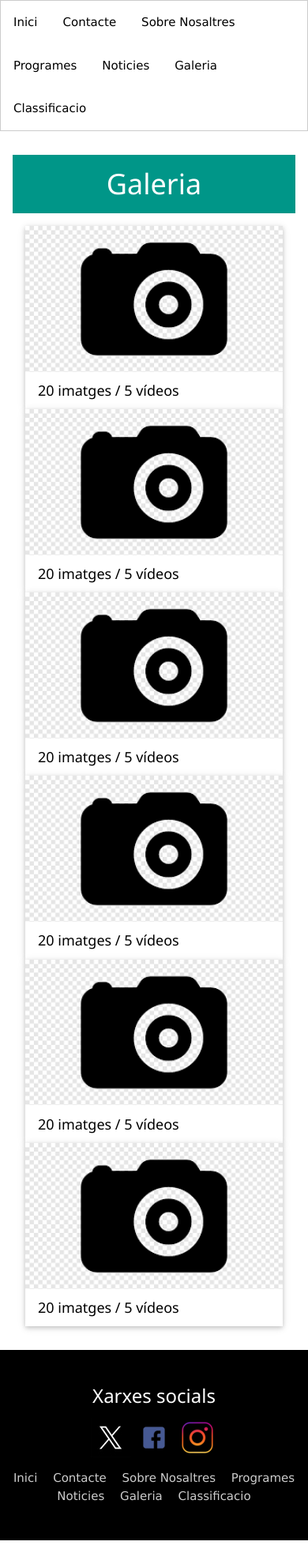
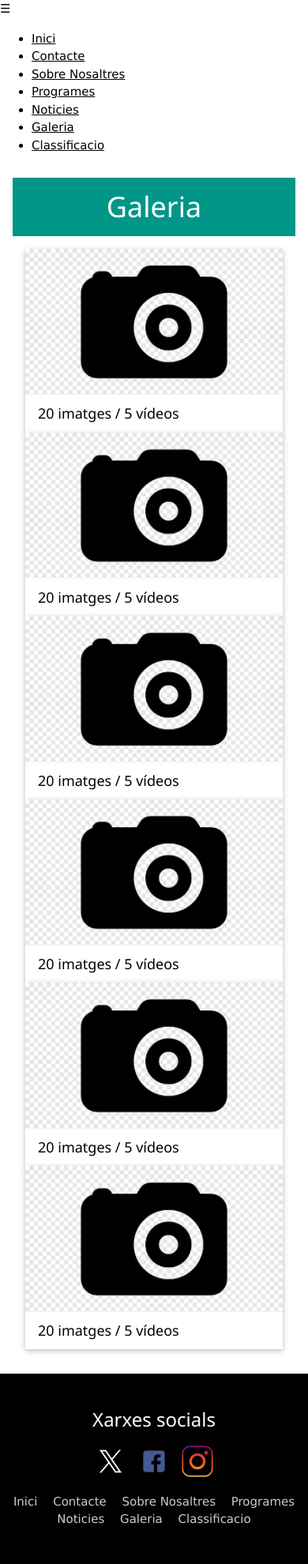
Before and after one commit to BruunoA/ProyectoFinal, a CodeIgniter 4 app: the page made by app/Views/galeria.php in a window 390 px wide. Shown: the whole page at 79% size. Before the commit the page ends 1950 px from the top, so only its background shows below. Run offline with PHP 8.4 and a stand-in for CodeIgniter, Linux system fonts and the light colour scheme; the template is opened without the code that fills it, so the values that code supplies are empty; some libraries are stand-ins or nearby versions.

Commit message:
Menu respon
menu responsive

```diff
--- a/app/Views/general/menu.php
+++ b/app/Views/general/menu.php
@@ -1,11 +1,25 @@
 <link rel="stylesheet" href="<?= base_url('assets/css/main.css'); ?>">
 
-<div class="w3-bar w3-border" style="background-color: white;">
-    <a href="<?= base_url('/') ?>" class="w3-bar-item w3-button w3-padding-16">Inici</a>
-    <a href="<?= base_url('contacte') ?>" class="w3-bar-item w3-button w3-padding-16">Contacte</a>
-    <a href="<?= base_url('sobrenosaltres') ?>" class="w3-bar-item w3-button w3-padding-16">Sobre Nosaltres</a>
-    <a href="<?= base_url('programes') ?>" class="w3-bar-item w3-button w3-padding-16">Programes</a>
-    <a href="<?= base_url('noticies') ?>" class="w3-bar-item w3-button w3-padding-16">Noticies</a>
-    <a href="<?= base_url('galeria') ?>" class="w3-bar-item w3-button w3-padding-16">Galeria</a>
-    <a href="<?= base_url('classificacio') ?>" class="w3-bar-item w3-button w3-padding-16">Classificacio</a>
-</div>
+<!-- Navbar -->
+<nav class="menu">
+    <div class="menu-container">
+        <!-- Botón hamburguesa -->
+        <div class="menu-toggle" onclick="toggleMenu()">☰</div>
+
+        <ul class="menu-items">
+            <li><a href="<?= base_url('/') ?>">Inici</a></li>
+            <li><a href="<?= base_url('contacte') ?>">Contacte</a></li>
+            <li><a href="<?= base_url('sobrenosaltres') ?>">Sobre Nosaltres</a></li>
+            <li><a href="<?= base_url('programes') ?>">Programes</a></li>
+            <li><a href="<?= base_url('noticies') ?>">Noticies</a></li>
+            <li><a href="<?= base_url('galeria') ?>">Galeria</a></li>
+            <li><a href="<?= base_url('classificacio') ?>">Classificacio</a></li>
+        </ul>
+    </div>
+</nav>
+
+<script>
+    function toggleMenu() {
+        document.querySelector(".menu-items").classList.toggle("show");
+    }
+</script>
```
